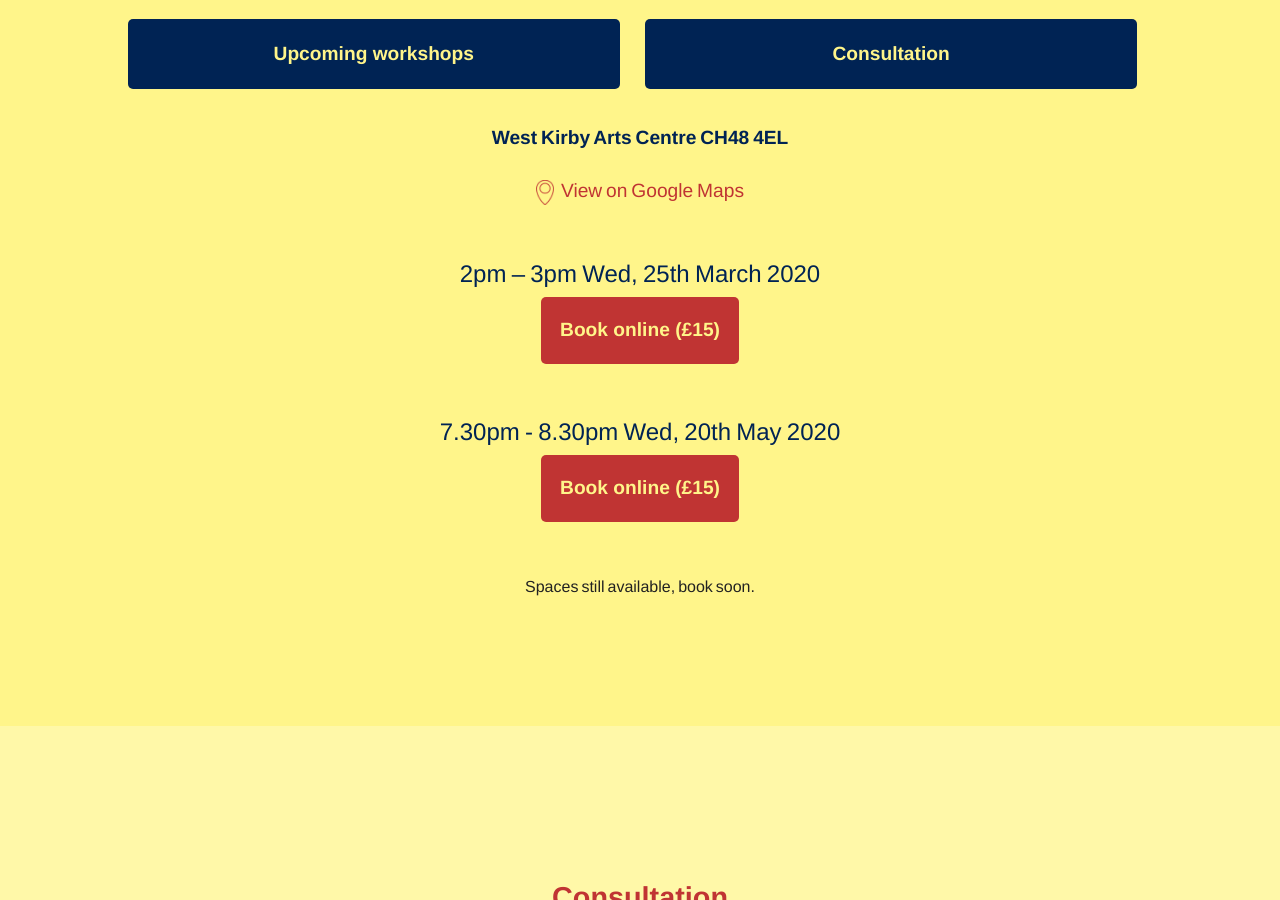
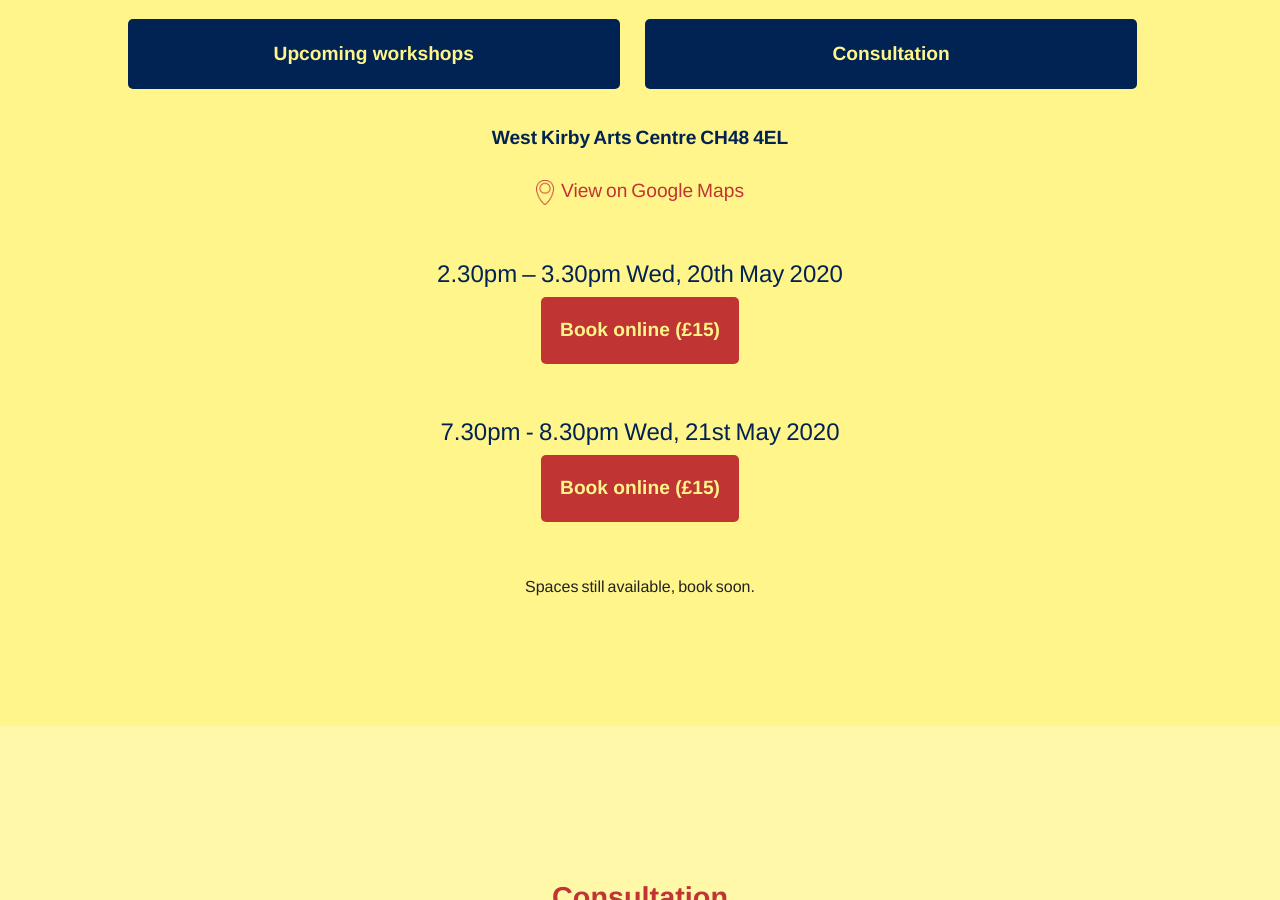
Before and after one commit to martincf/ketolifecoach, a Jekyll site: the page built from index.md, in a window 1280 px wide and 900 px high, scrolled down 3148 px. Built offline with Jekyll 4.4.1, drawn with Linux system fonts in a browser that asks for light colours; some web fonts are replaced.

Commit message:
Updated event dates

```diff
--- a/_data/events.yml
+++ b/_data/events.yml
@@ -4,9 +4,9 @@ event:
   maplink: https://goo.gl/maps/XzW6UxYxHHJs7qcX6
   price: 15
   dates:
-    - date: "Wed, 25th March 2020"
-      time: 2pm – 3pm
+    - date: "Wed, 20th May 2020"
+      time: 2.30pm – 3.30pm
       sku_id: sku_GnZvzT0j8VZVrn
-    - date: "Wed, 20th May 2020"
+    - date: "Wed, 21st May 2020"
       time: 7.30pm - 8.30pm
       sku_id: sku_Gna1mLtsgt9TJQ
```
